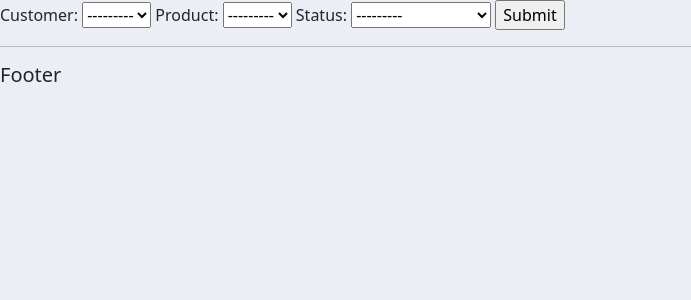
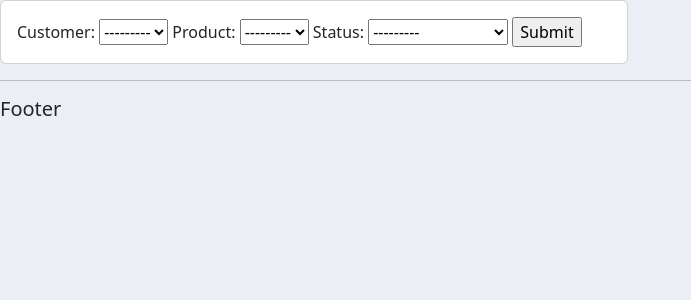
Before and after one commit to mejia-b/Science-Nerds, a Django app: page /create_order in a window 1280 px wide. Shown: the part 116-416 px from the top of the page, without its empty margins (0-691 px from the left). Run offline with Django 4.2, Linux system fonts and the light colour scheme.

Commit message:
Add bootstrap styling to order_form.html and delete.html

```diff
--- a/sciencenerds/accounts/templates/accounts/order_form.html
+++ b/sciencenerds/accounts/templates/accounts/order_form.html
@@ -1,10 +1,16 @@
 {% extends 'accounts/main.html'%}
 {% load static %}
+{% block content %}
 
-{% block content %}
-<form action="" method="POST">
-    {% csrf_token %}
-    {{order_form}}
-    <input type="submit" name="Submit">
-</form>
+<div class="row">
+    <div class="col-md-6">
+        <div class="card card-body">
+            <form action="" method="POST">
+                {% csrf_token %}
+                {{order_form}}
+                <input type="submit" name="Submit">
+            </form>
+        </div>
+    </div>
+</div>
 {% endblock %}
```
Also changed, not shown: sciencenerds/accounts/templates/accounts/delete.html (+14 -8 lines).
